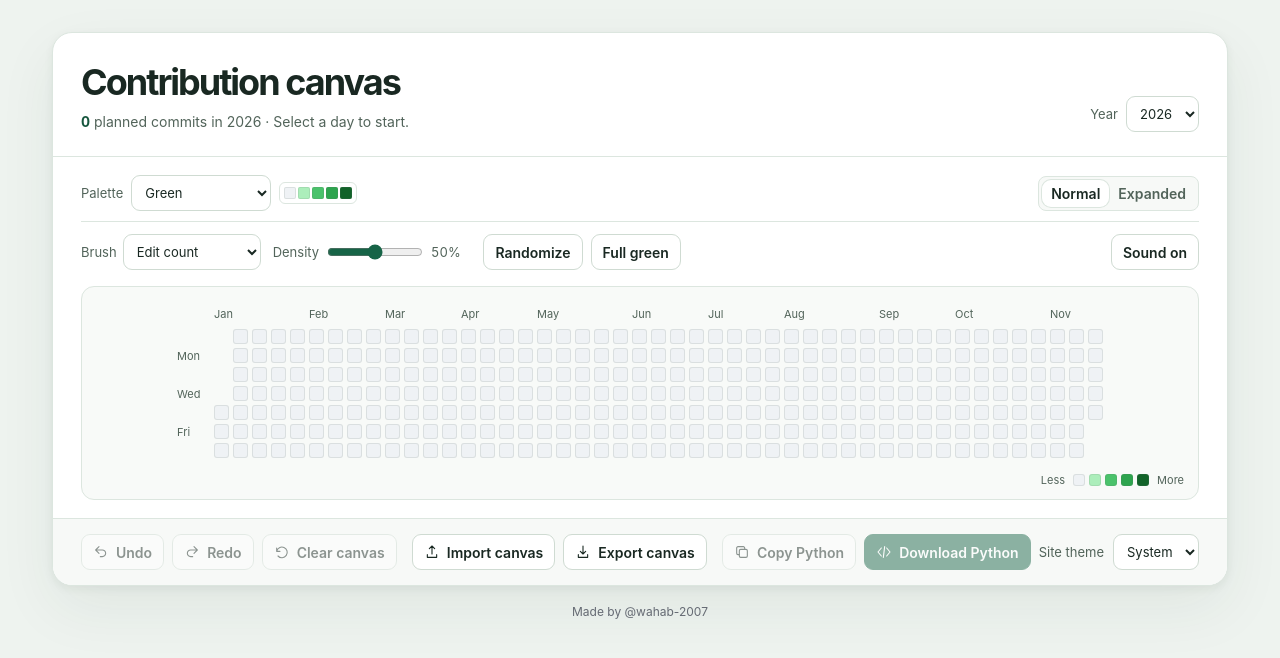
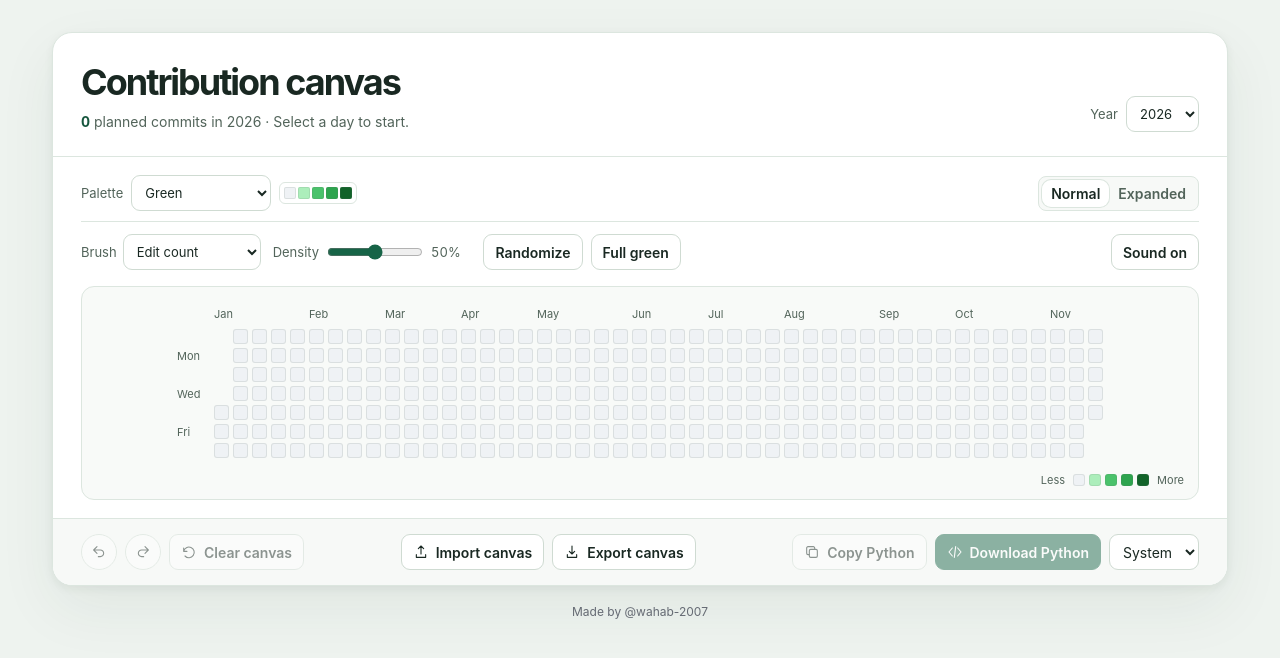
Before and after one commit to wahab-2007/brush-io, a React (Vite) app: page / in a window 1280 px wide. Shown: the top 658 px of the page. Built offline with nearby package versions, Linux system fonts and the light colour scheme.

Commit message:
Simplify the theme selector and circular history controls

```diff
--- a/src/App.tsx
+++ b/src/App.tsx
@@ -233,8 +233,8 @@ export default function App() {
 
         <div className="action-bar">
           <div className="history-actions" aria-label="Canvas history">
-            <button disabled={!history.past.length} onClick={() => { setHistory(undo); setSelection(undefined) }}><Icon name="undo"/>Undo</button>
-            <button disabled={!history.future.length} onClick={() => { setHistory(redo); setSelection(undefined) }}><Icon name="redo"/>Redo</button>
+            <button className="history-button" aria-label="Undo" title="Undo" disabled={!history.past.length} onClick={() => { setHistory(undo); setSelection(undefined) }}><Icon name="undo"/></button>
+            <button className="history-button" aria-label="Redo" title="Redo" disabled={!history.future.length} onClick={() => { setHistory(redo); setSelection(undefined) }}><Icon name="redo"/></button>
             <button disabled={!total} onClick={() => {
               setHistory((state) => setChanges(state, {}))
               setSelection(undefined)
--- a/src/components/Appearance.tsx
+++ b/src/components/Appearance.tsx
@@ -28,11 +28,9 @@ export function Appearance({ theme, onChange }: { theme: SiteTheme; onChange: (t
 
   return (
     <div className="theme-controls">
-      <label className="appearance"><span>Site theme</span>
-        <select aria-label="Site theme" value={theme} onChange={(event) => select(event.target.value as SiteTheme)}>
-          {Object.entries(siteThemes).map(([value, label]) => <option value={value} key={value}>{label}</option>)}
-        </select>
-      </label>
+      <select className="appearance" aria-label="Site theme" title="Site theme" value={theme} onChange={(event) => select(event.target.value as SiteTheme)}>
+        {Object.entries(siteThemes).map(([value, label]) => <option value={value} key={value}>{label}</option>)}
+      </select>
       <audio ref={audio} src={track} preload="none" loop
         onPlaying={() => setPlaying(true)} onPause={() => setPlaying(false)} onError={() => setPlaying(false)}/>
       {theme === 'disco' && <button type="button" className="music-toggle"
--- a/src/styles.css
+++ b/src/styles.css
@@ -184,8 +184,8 @@ button.primary { background: var(--primary); border-color: var(--primary); color
 button.primary:hover:not(:disabled) { background: var(--primary-hover); border-color: var(--primary-hover); }
 
 .app { max-width: 1240px; margin: 0 auto; padding: 32px 32px 36px; }
-.appearance { display: flex; align-items: center; gap: 9px; color: var(--muted); font-size: 13px; }
-.appearance select { color: var(--text); }
+.appearance { color: var(--text); }
+button.history-button { width: 36px; height: 36px; border-radius: 50%; padding: 0; }
 .site-credit { margin-top: 18px; text-align: center; font-size: 12px; }
 .site-credit a { color: var(--credit); text-decoration: none; }
 .site-credit a:hover, .site-credit a:focus-visible { text-decoration: underline; text-underline-offset: 3px; }
```
